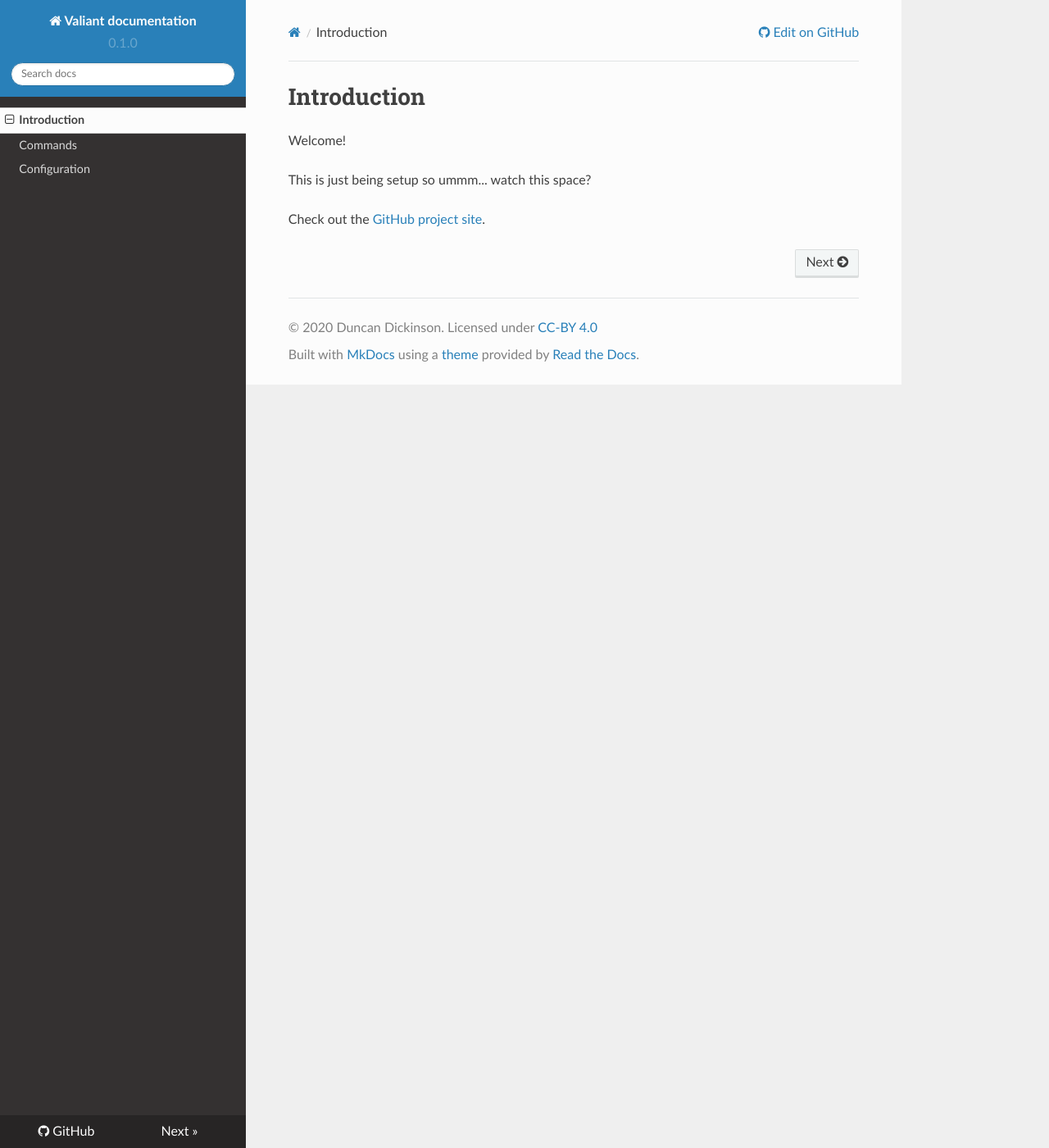
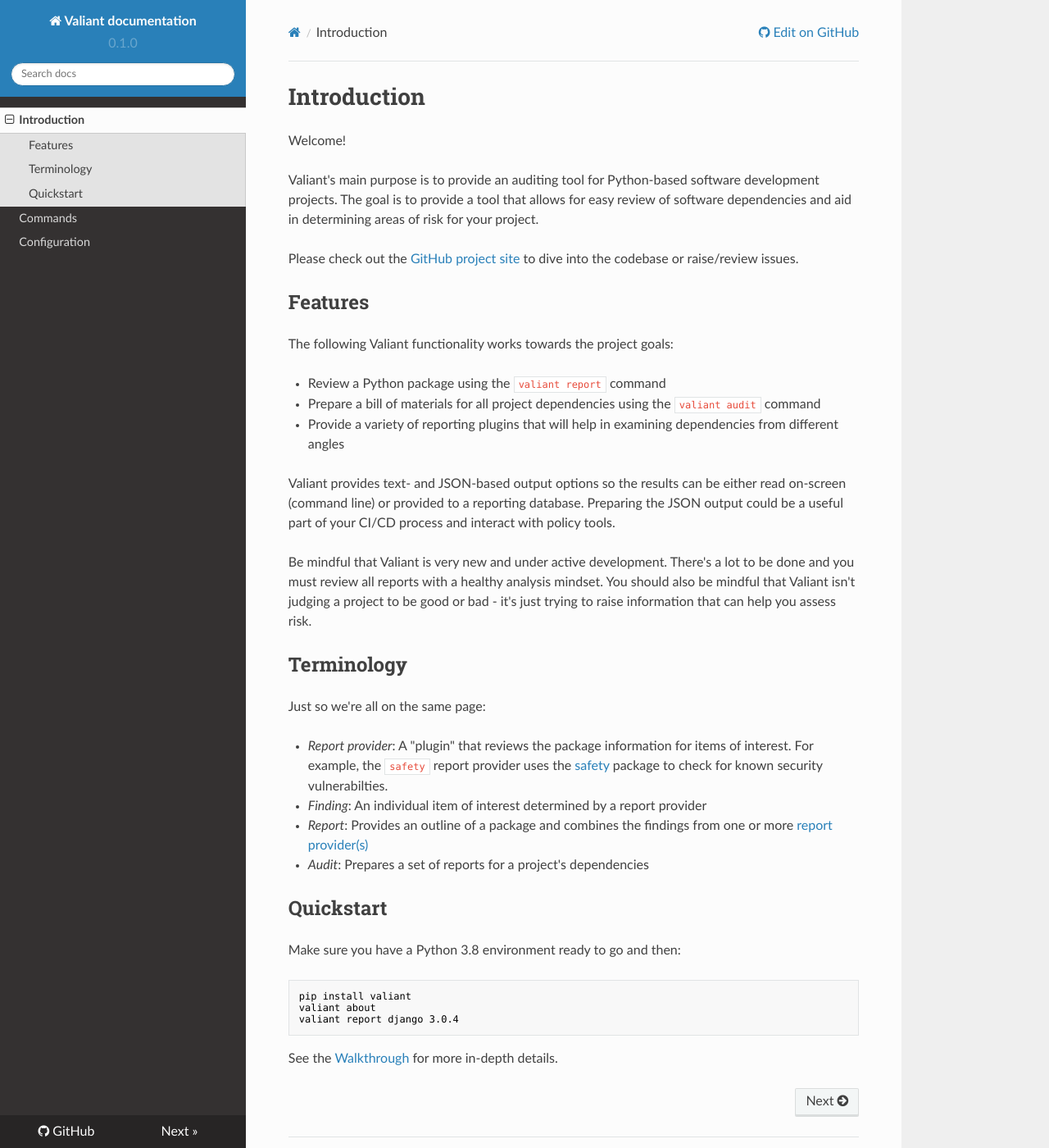
Before and after one commit to pomes/valiant, an MkDocs documentation site: the page built from docs/index.md, in a window 1280 px wide and 1400 px high. Shown: the whole window at 82% size. Built offline with MkDocs 1.6.1, drawn with Linux system fonts in a browser that asks for light colours; nearby versions of some CDN libraries.

Commit message:
Getting docs ready for release

````diff
--- a/docs/index.md
+++ b/docs/index.md
@@ -2,6 +2,54 @@
 
 Welcome!
 
-This is just being setup so ummm... watch this space?
+Valiant's main purpose is to provide an auditing tool for Python-based
+software development projects. The goal is to provide a tool that allows
+for easy review of software dependencies and aid in determining areas of
+risk for your project.
 
-Check out the [GitHub project site](https://github.com/pomes/valiant).
+Please check out the [GitHub project site](https://github.com/pomes/valiant)
+to dive into the codebase or raise/review issues.
+
+## Features
+
+The following Valiant functionality works towards the project goals:
+
+- Review a Python package using the `valiant report` command
+- Prepare a bill of materials for all project dependencies using the
+    `valiant audit` command
+- Provide a variety of reporting plugins that will help in examining dependencies
+    from different angles
+
+Valiant provides text- and JSON-based output options so the results can be either
+read on-screen (command line) or provided to a reporting database. Preparing the JSON
+output could be a useful part of your CI/CD process and interact with policy tools.
+
+Be mindful that Valiant is very new and under active development. There's a lot
+to be done and you must review all reports with a healthy analysis mindset.
+You should also be mindful that Valiant isn't judging a project to be good or
+bad - it's just trying to raise information that can help you assess risk.
+
+## Terminology
+
+Just so we're all on the same page:
+
+- _Report provider_: A "plugin" that reviews the package information for items
+    of interest. For example, the `safety` report provider uses the
+    [safety](https://pypi.org/project/safety/) package to check for known security
+    vulnerabilties.
+- _Finding_: An individual item of interest determined by a report provider
+- _Report_: Provides an outline of a package and combines the findings from one
+    or more [report provider(s)](providers.md)
+- _Audit_: Prepares a set of reports for a project's dependencies
+
+## Quickstart
+
+Make sure you have a Python 3.8 environment ready to go and then:
+
+```bash
+pip install valiant
+valiant about
+valiant report django 3.0.4
+```
+
+See the [Walkthrough](walkthrough.md) for more in-depth details.
````
Also changed, not shown: docs/cli.md (+9 -1 lines), docs/configuration.md (+19 -1 lines), docs/limitations.md (added, +9 -0 lines), docs/providers.md (added, +18 -0 lines), docs/walkthrough.md (added, +475 -0 lines).
